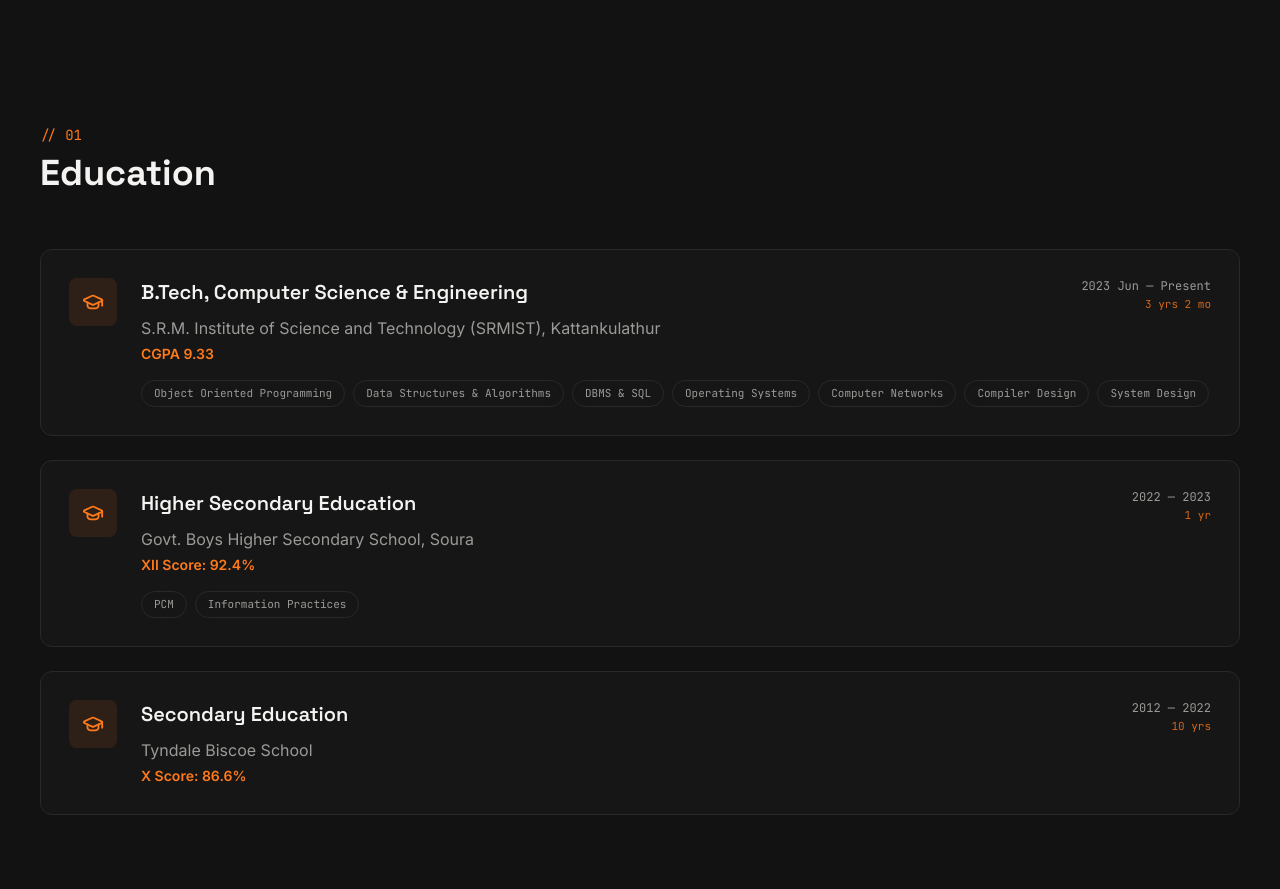
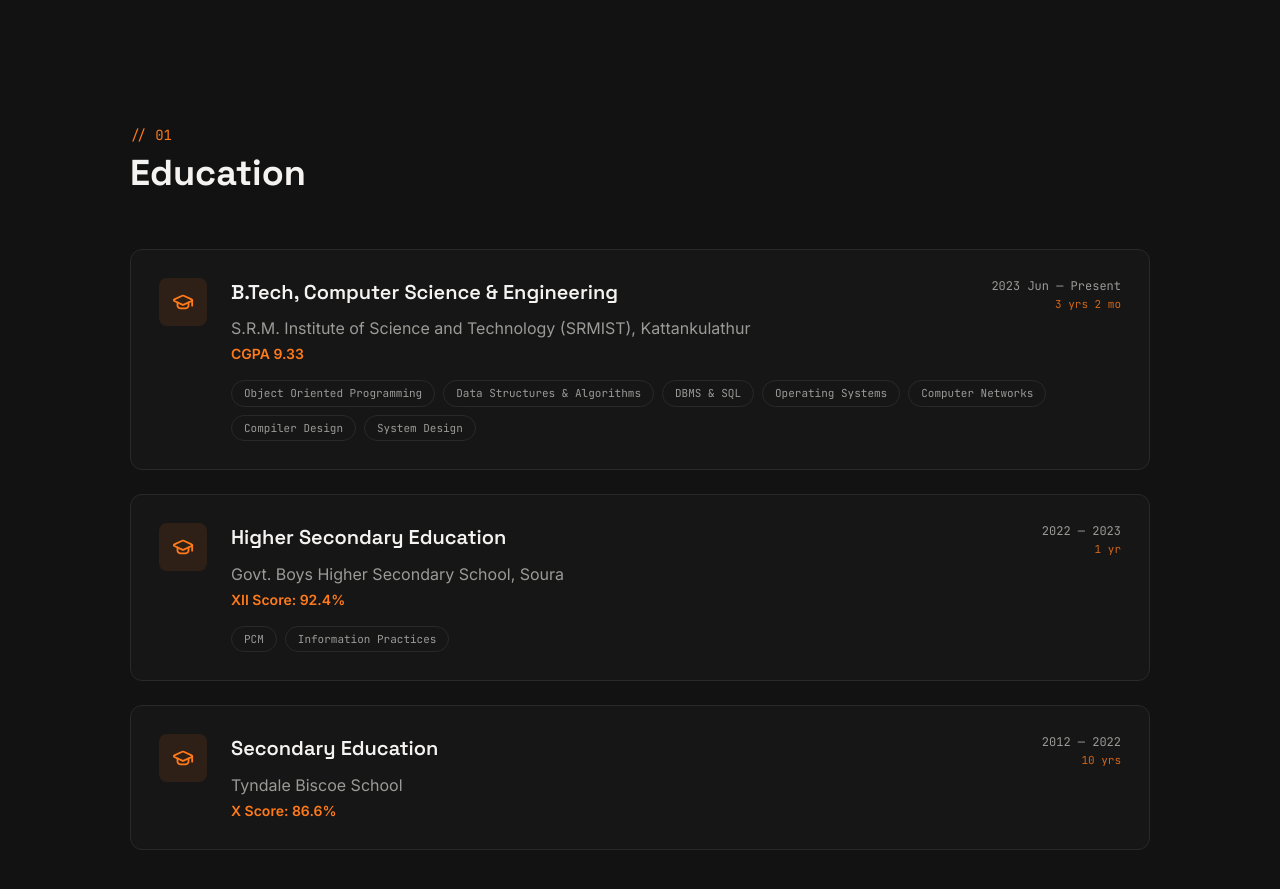
Before and after one commit to zohran-ahmad/Portfolio, a React (Vite) app: page / in a window 1280 px wide. Shown: the part 1000-1889 px from the top of the page. Built offline with nearby package versions, Linux system fonts and the light colour scheme.

Commit message:
updated education.jsx width

```diff
--- a/src/components/Education.jsx
+++ b/src/components/Education.jsx
@@ -7,7 +7,7 @@ import SectionHeading from "./SectionHeading";
 export default function Education() {
   return (
     <section id="education" className="py-24 md:py-32">
-      <div className="max-w-[1600px] mx-auto px-6 md:px-10">
+      <div className="max-w-[1100px] mx-auto px-6 md:px-10">
         <Reveal>
           <SectionHeading index="01" title="Education" />
         </Reveal>
```
